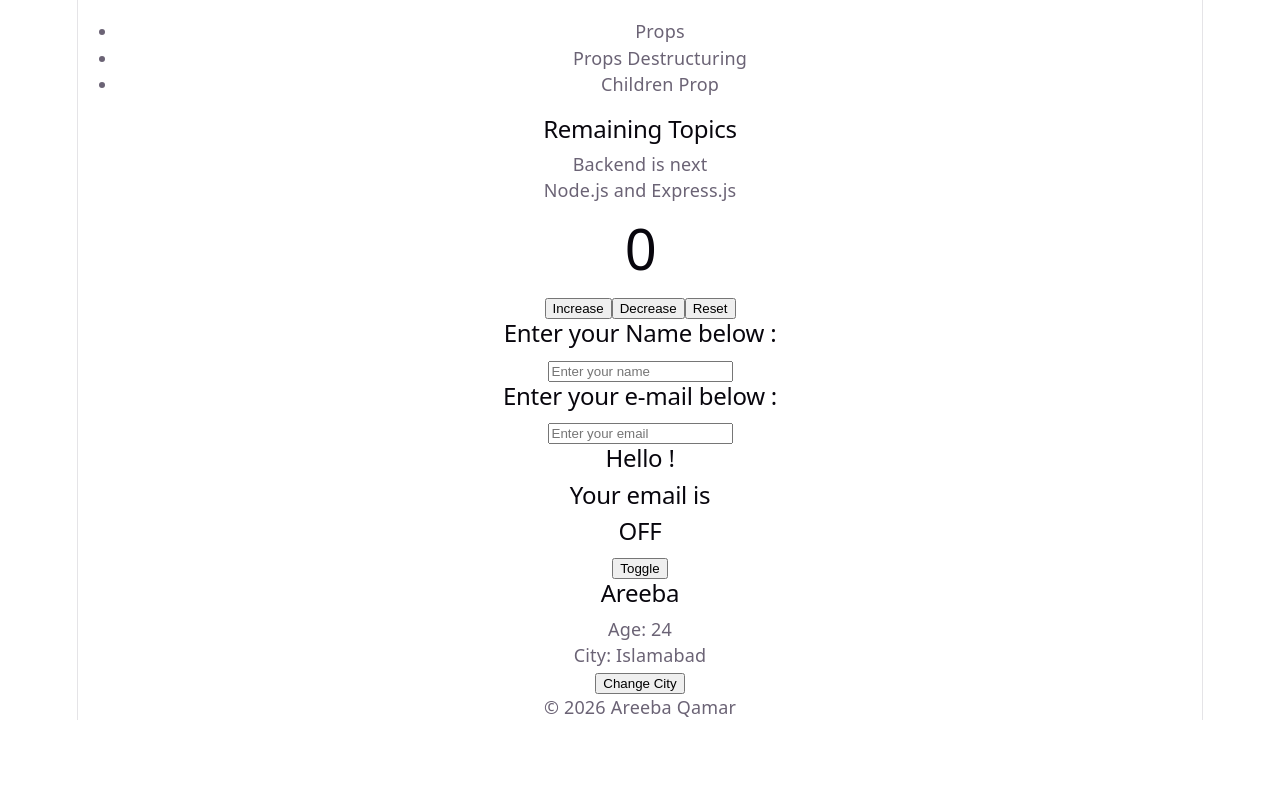
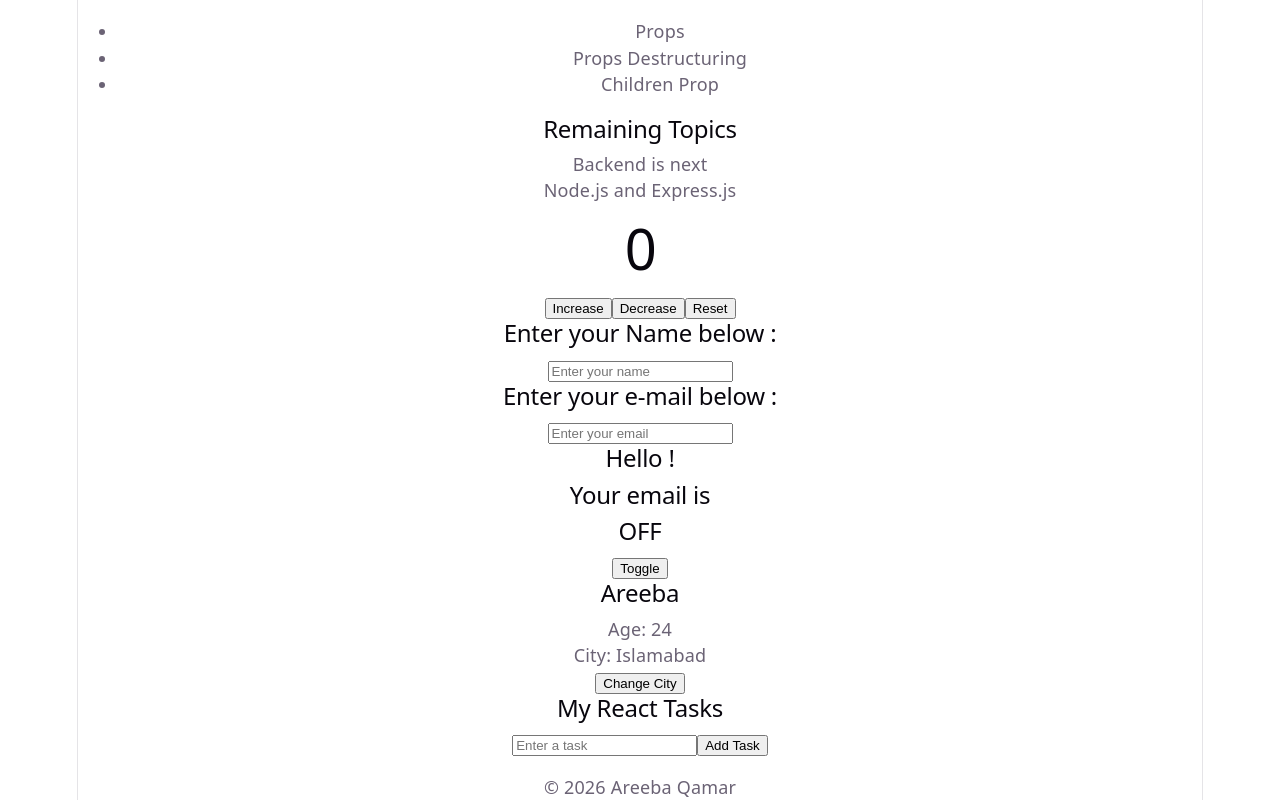
Before and after one commit to areeba-qamar/internship-mern-fullstack, a React (Vite) app in the folder week-3/react-practice/: page / in a window 1280 px wide. Shown: the part 1197-1997 px from the top of the page. Before the commit the page ends 1917 px from the top, so only its background shows below. Built offline with nearby package versions, Linux system fonts and the light colour scheme.

Commit message:
Practice array state with dynamic task rendering

```diff
--- a/week-3/react-practice/src/App.jsx
+++ b/week-3/react-practice/src/App.jsx
@@ -11,6 +11,7 @@ import Counter from "./components/Counter";
 import NameInput from "./components/NameInput";
 import Toggle from "./components/Toggle";
 import StudentProfile from "./components/StudentProfile";
+import TaskList from "./components/TaskList";
 
 
 function App() {
@@ -112,6 +113,8 @@ function App() {
 
        <StudentProfile/>
 
+       <TaskList/>
+
 
    </main>
 
--- /dev/null
+++ b/week-3/react-practice/src/components/TaskList.jsx
@@ -0,0 +1,36 @@
+import { useState } from "react";
+
+function TaskList() {
+  const [tasks, setTasks] = useState([]);
+  const [taskInput, setTaskInput] = useState("");
+
+  function addTask() {
+    if (taskInput.trim() === "") return;
+
+    setTasks([...tasks, taskInput]);
+    setTaskInput("");
+  }
+
+  return (
+    <section>
+      <h2>My React Tasks</h2>
+
+      <input
+        type="text"
+        value={taskInput}
+        onChange={(event) => setTaskInput(event.target.value)}
+        placeholder="Enter a task"
+      />
+
+      <button onClick={addTask}>Add Task</button>
+
+      <ul>
+        {tasks.map((task, index) => (
+          <li key={index}>{task}</li>
+        ))}
+      </ul>
+    </section>
+  );
+}
+
+export default TaskList;
```
